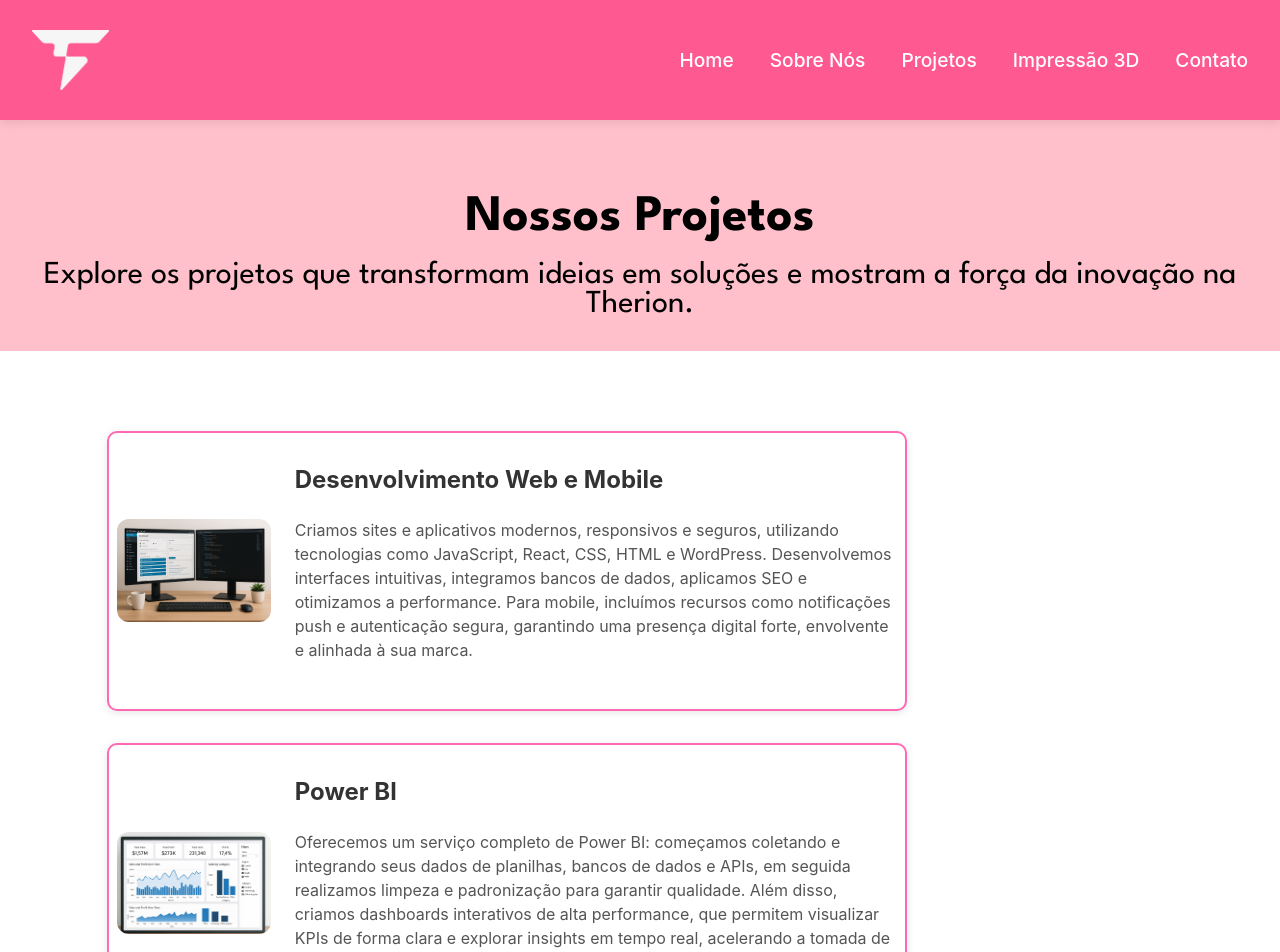
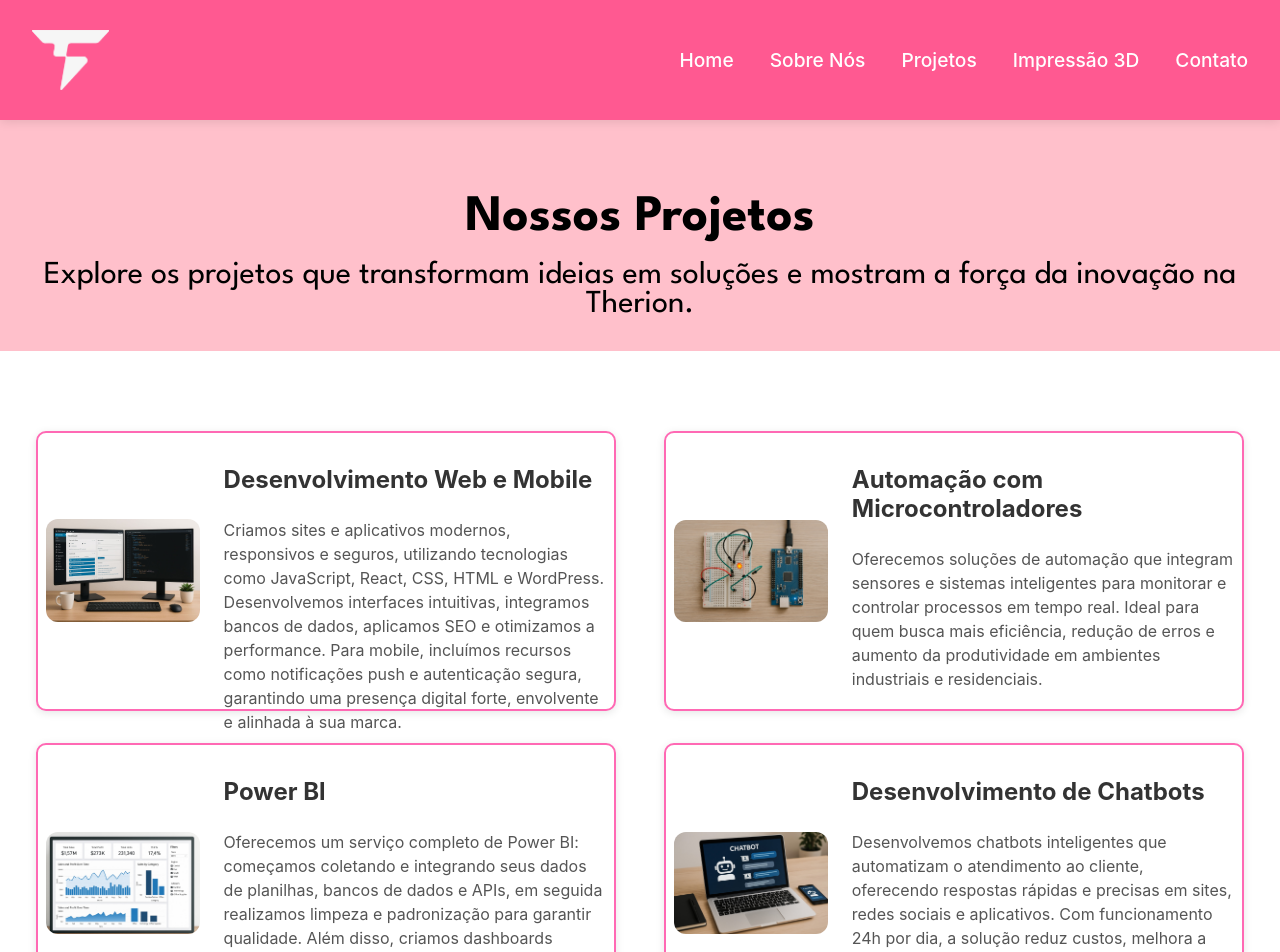
Before and after one commit to projetosTherion/TraineeWeb, a React (Create React App) app in the folder therion/: page /projetos in a window 1280 px wide. Shown: the top 952 px of the page. Built offline with nearby package versions, Linux system fonts and the light colour scheme.

Commit message:
Responsividade pagina de projetos

```diff
--- a/therion/src/components/Header.css
+++ b/therion/src/components/Header.css
@@ -18,7 +18,7 @@
   justify-content: space-between;
   align-items: center;
   /* Remova ou comente as duas linhas abaixo */
-  /* max-width: 1200px; */
+   max-width: 1450px;
   /* margin: 0 auto; */
   padding: 0 clamp(8px, 4vw, 32px);
   width: 100%;
--- a/therion/src/components/componentsImpressão/containerImpressao.module.css
+++ b/therion/src/components/componentsImpressão/containerImpressao.module.css
@@ -77,6 +77,7 @@ SEÇÃO 1: TITULO E SUBTITULO
   position: relative;
   left: 50%;
   transform: translateX(-50%);
+  overflow: auto;
 }
 
 .titulotopo {
@@ -99,6 +100,7 @@ SEÇÃO 1: TITULO E SUBTITULO
 }
 
 .bambulabImage {
+  float: right;
   max-width: 400px;
   width: 100%;
   height: clamp(120px, 30vw, 400px);
--- a/therion/src/components/componentsProjetos/containerProjetos.module.css
+++ b/therion/src/components/componentsProjetos/containerProjetos.module.css
@@ -159,7 +159,7 @@
 
 .containerEsquerda,
 .containerDireita {
-  width: 78%;
+  width: 48%;
   display: flex;
   flex-direction: column;
 }
```
